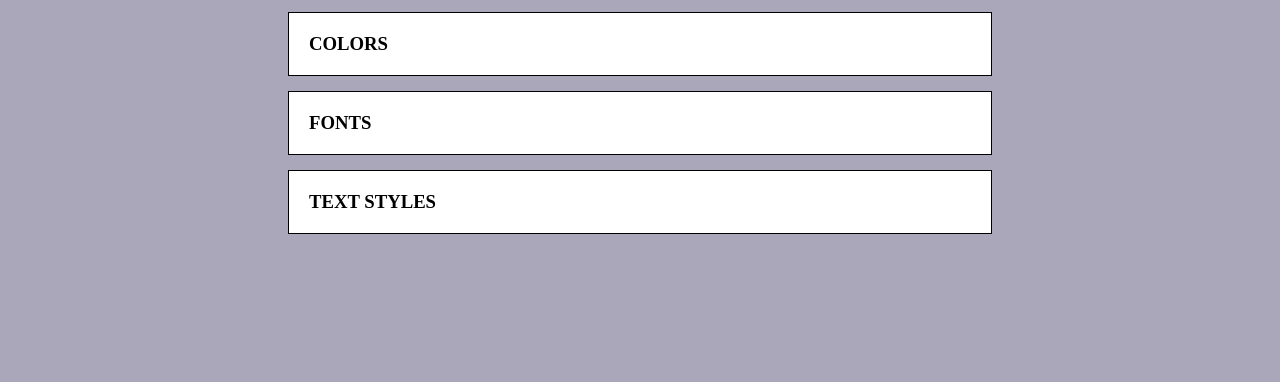
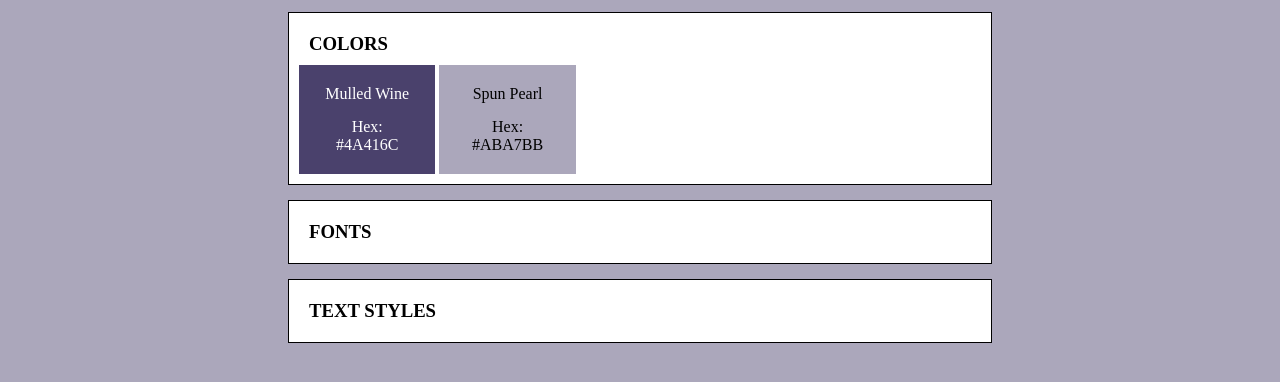
Before and after one commit to JBaseIt/WDS, a plain HTML site: page index.html in a window 1280 px wide. Shown: the part 152-534 px from the top of the page. Drawn offline with Linux system fonts and the light colour scheme; a web font is replaced by a local one.

Commit message:
updated nav; added initial color boxes

```diff
--- a/index.html
+++ b/index.html
@@ -19,7 +19,14 @@
         </nav>
         <div class="boxxy">
             <h3 class="boxxyheader">COLORS</h3>
-
+            <div class="mulled-wine">
+                <p>Mulled Wine</p>
+                <p>Hex: #4A416C</p>
+            </div>
+            <div class="spun-pearl">
+                <p>Spun Pearl</p>
+                <p>Hex: #ABA7BB</p>
+            </div>
         </div>
         <div class="boxxy">
             <h3 class="boxxyheader">FONTS</h3>
--- a/styles.css
+++ b/styles.css
@@ -47,7 +47,7 @@ ul#nav {
 
 ul#nav li {
     display: inline-block;
-    position:relative;
+    position: relative;
     list-style-type: none;
     border: hidden;
     border-radius: 10px;
@@ -59,7 +59,7 @@ ul#nav li {
 }
 
 ul#nav a {
-    color: black;
+    color: #ABA7BB;
     font-size: 18px;
     font-weight: 1000;
     text-shadow: 1px 1px #2d2269;
@@ -88,3 +88,32 @@ body {
     width: 55%;
     position: relative;
 }
+
+/* Color Boxes */
+
+.mulled-wine {
+    background-color: #4A416C;
+    width: 20%;
+    padding: 10px;
+    display: inline-block;
+}
+
+.mulled-wine p {
+    text-align: center;
+    color: white;
+    padding: 5px;
+    margin: 5px;
+}
+
+.spun-pearl {
+    background-color: #ABA7BB;
+    width: 20%;
+    padding: 10px;
+    display: inline-block;
+}
+
+.spun-pearl p {
+    text-align: center;
+    padding: 5px;
+    margin: 5px;
+}
```
